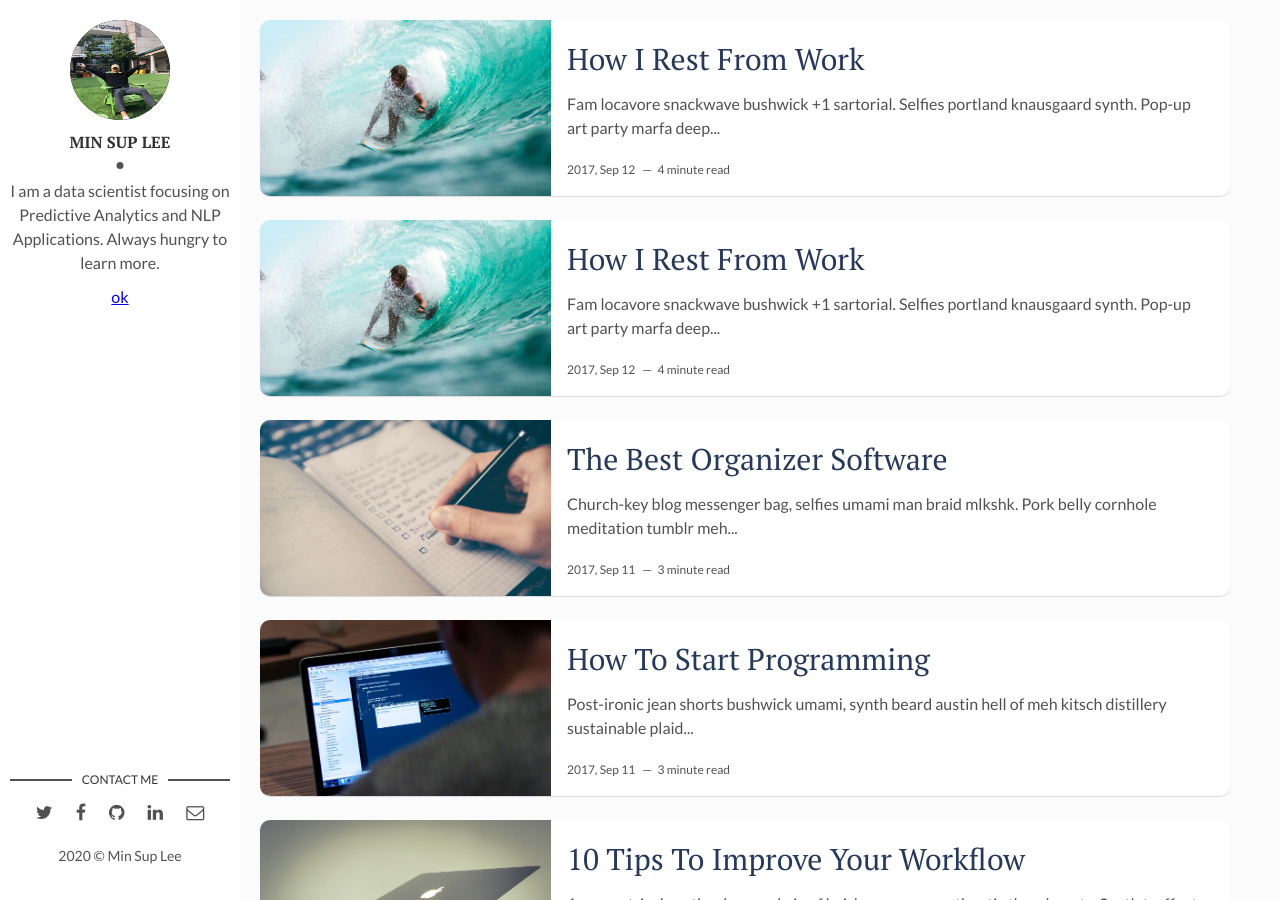
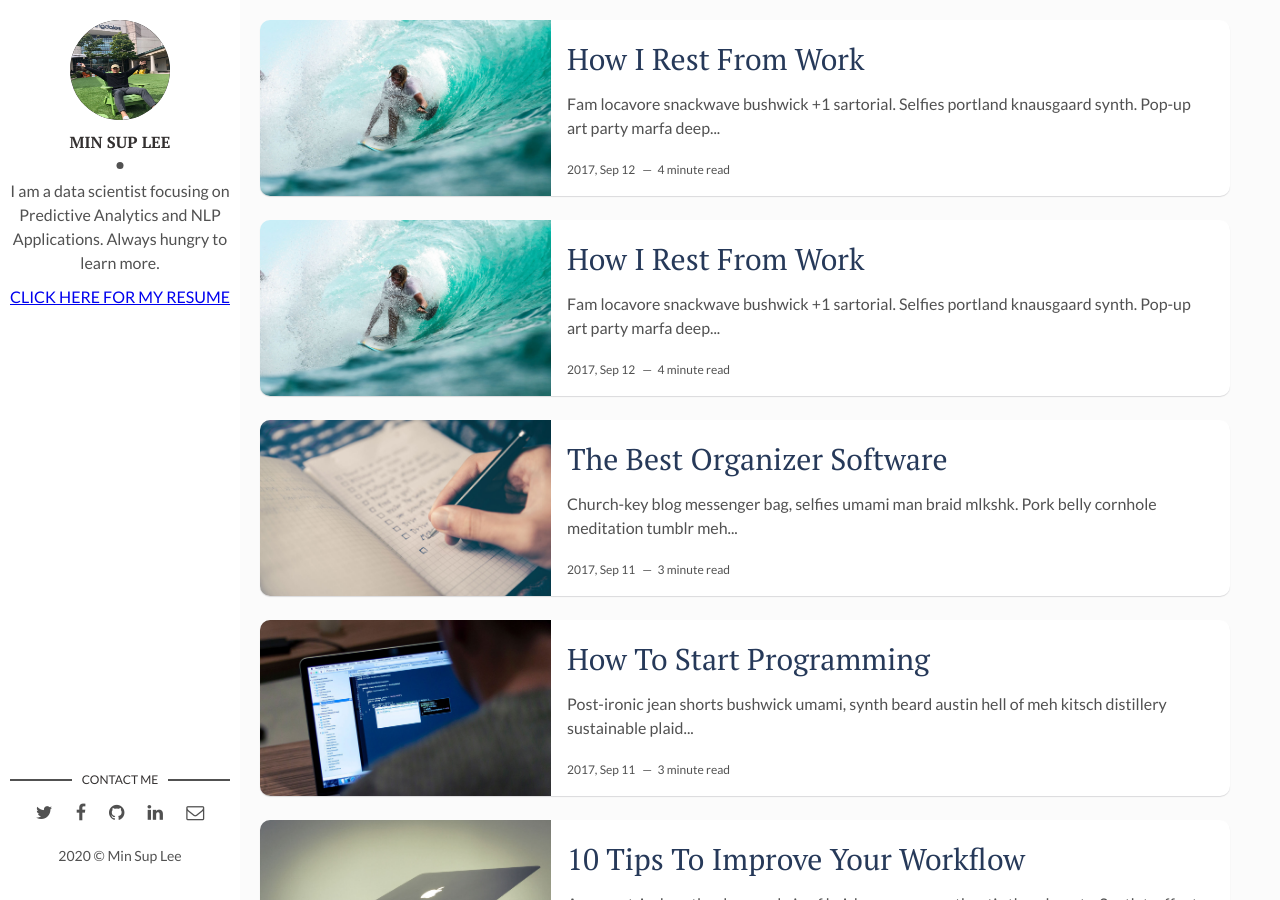
Before and after one commit to MarcSupLee/Minsup_Portfolio_, a Jekyll site: the page built from index.html, in a window 1280 px wide and 900 px high. Built offline with Jekyll 4.4.1, drawn with Linux system fonts in a browser that asks for light colours; the list of posts is cut into pages by our own code.

Commit message:
resume link done

```diff
--- a/_layouts/main.html
+++ b/_layouts/main.html
@@ -10,7 +10,7 @@ layout: default
       </div>
       <div class="author-name">{{site.author}}</div>
       <p>{{site.about-author}}</p>
-	  <a href="https://github.com/MarcSupLee/Minsup_Portfolio/blob/master/assets/i-130.pdf" type="application/pdf">ok</a>
+	  <a href="https://github.com/MarcSupLee/Minsup_Portfolio/blob/master/assets/Minsup_Lee_Resume.pdf" type="application/pdf">CLICK HERE FOR MY RESUME</a>
     </div>
   </header> <!-- End Header -->
   <footer>
```
Also changed, not shown: 9 other files.
